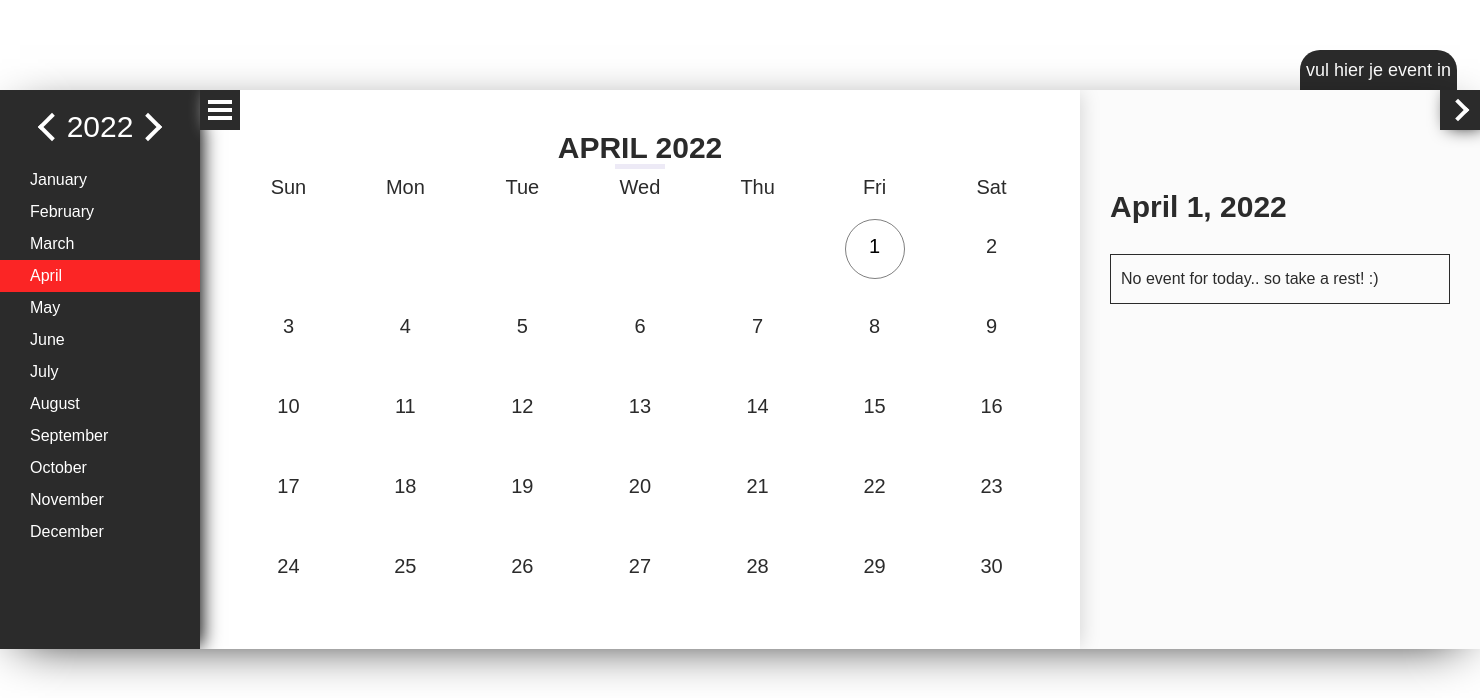
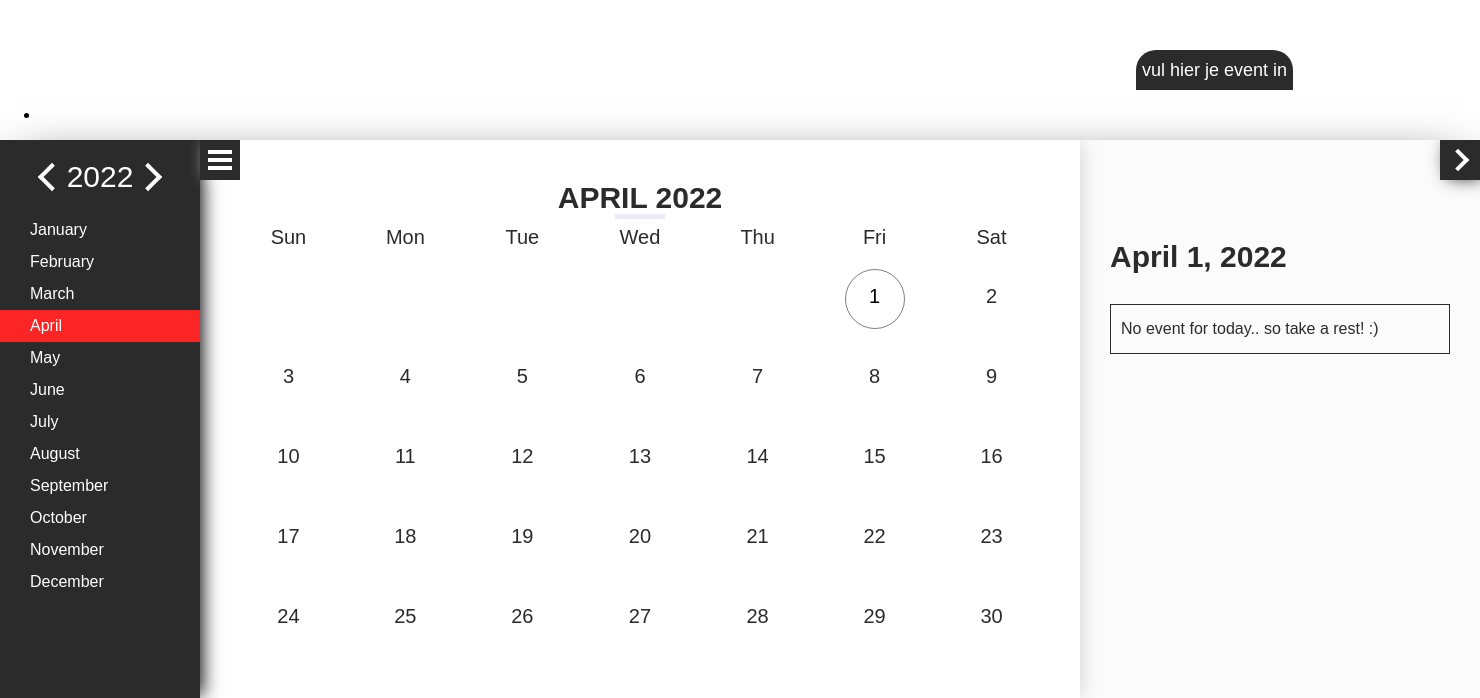
Before and after one commit to sandje05/urenregistratie, a PHP site: page /agenda.html in a window 1480 px wide. Shown: the top 698 px of the page. Run offline with PHP 8.4, Linux system fonts and the light colour scheme.

Commit message:
knop goedmaken

```diff
--- a/urenregristratie/agenda/agenda.css
+++ b/urenregristratie/agenda/agenda.css
@@ -1018,8 +1018,7 @@ button.icon-button > span.chevron-arrow-right {
   font-size: 18px;
   border-top-left-radius: 20px;
   border-top-right-radius: 20px;
-  border-bottom-width: 50px;
-  margin-left: 1300px;
+  margin-left: 1136px;
   margin-top: 50px;
 
 
--- a/urenregristratie/agenda/agenda.html
+++ b/urenregristratie/agenda/agenda.html
@@ -1,5 +1,6 @@
 <!DOCTYPE html>
 <html lang="en">
+
 <head>
     <meta charset="UTF-8">
     <meta http-equiv="X-UA-Compatible" content="IE=edge">
@@ -7,16 +8,21 @@
     <title>Document</title>
     <link rel="stylesheet" href="agenda.css">
     <script src="jquery-3.6.0.min.js"></script>
+
+
+
 </head>
 
 <body>
     <div class="Login">
     <input type="submit" name="" value="vul hier je event in">
+    <ul>
+    <li class="evenement">
+    <a href="/urenregistratie/urenregristratie/agenda/evenement.html"></a>
+    </li>
 
 
-
-
-</div>
+    </div>
 
 
 
```
Also changed, not shown: urenregristratie/agenda/evenement.html (added).
